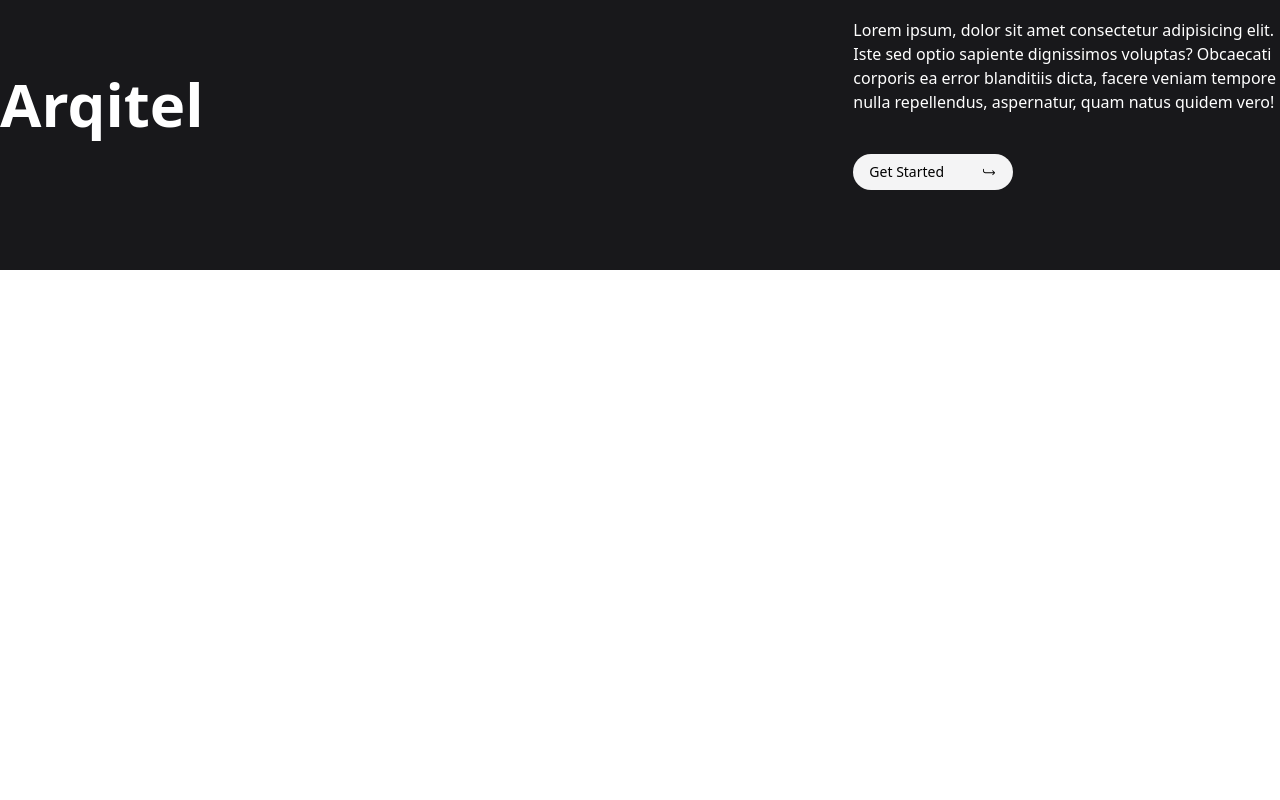
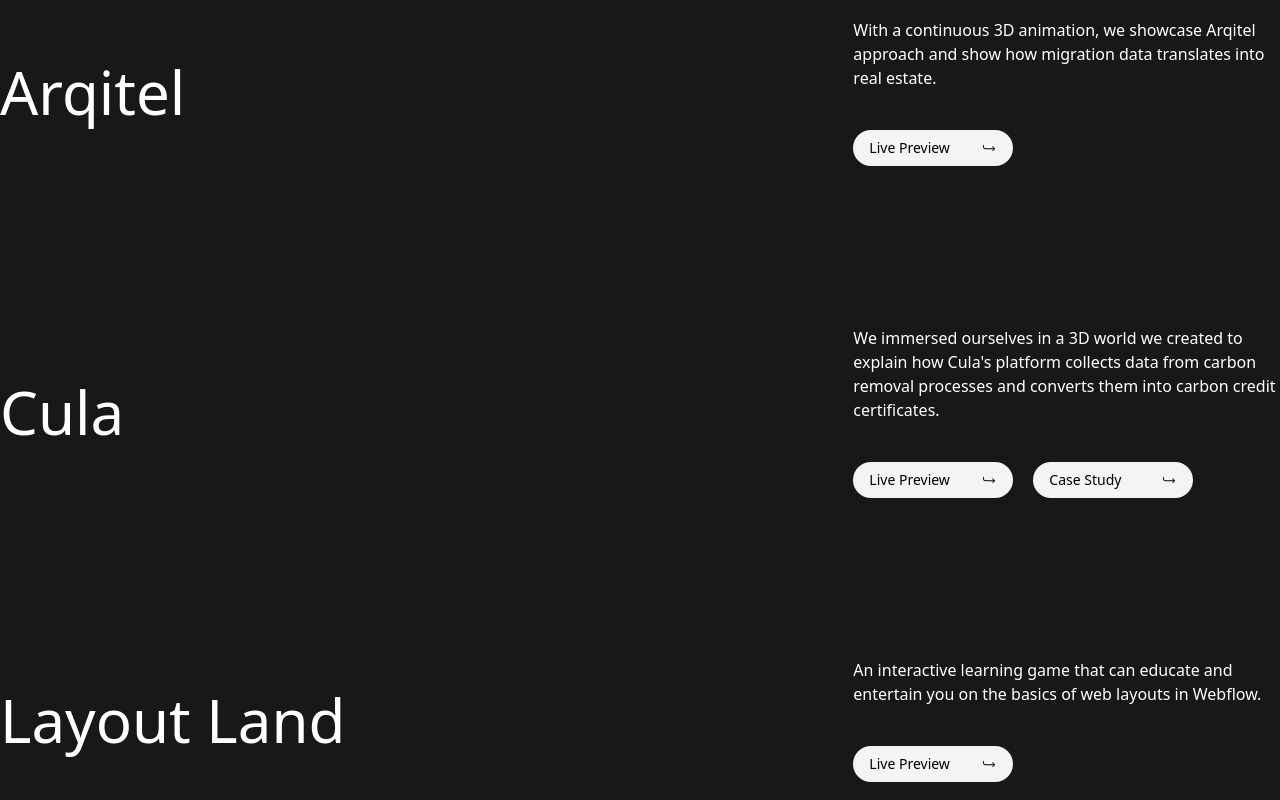
Before and after one commit to Lucky-Kashyap/Front-End-Domination-Create-Anything-with-Code, a React (Vite) app in the folder React JS Project - Refokus Clone/Refokus_Clone/: page / in a window 1280 px wide. Shown: the part 1240-2040 px from the top of the page. Before the commit the page ends 1510 px from the top, so only its background shows below. Built offline with nearby package versions, Linux system fonts and the light colour scheme.

Commit message:
products component

```diff
--- a/React JS Project - Refokus Clone/Refokus_Clone/src/components/Button.jsx
+++ b/React JS Project - Refokus Clone/Refokus_Clone/src/components/Button.jsx
@@ -1,9 +1,9 @@
 import React from "react";
 import { IoIosReturnRight } from "react-icons/io";
-const Button = () => {
+const Button = ({ title = "Get Started" }) => {
   return (
     <div className="w-40 px-4 py-2 cursor-pointer bg-zinc-100 flex justify-between items-center text-black rounded-full">
-      <span className="text-sm font-medium">Get Started</span>
+      <span className="text-sm font-medium">{title}</span>
       <IoIosReturnRight></IoIosReturnRight>
     </div>
   );
--- a/React JS Project - Refokus Clone/Refokus_Clone/src/components/Product.jsx
+++ b/React JS Project - Refokus Clone/Refokus_Clone/src/components/Product.jsx
@@ -1,19 +1,17 @@
 import React from "react";
 import Button from "./Button";
 
-const Product = () => {
+const Product = ({ val }) => {
   return (
     <div className="w-full py-20 text-white">
       <div className="max-w-screen-xl mx-auto flex justify-between items-center">
-        <h1 className="text-6xl capitalize font-semibold">arqitel</h1>
+        <h1 className="text-6xl capitalize font-medium">{val.title}</h1>
         <div className="w-1/3">
-          <p className="mb-10">
-            Lorem ipsum, dolor sit amet consectetur adipisicing elit. Iste sed
-            optio sapiente dignissimos voluptas? Obcaecati corporis ea error
-            blanditiis dicta, facere veniam tempore nulla repellendus,
-            aspernatur, quam natus quidem vero!
-          </p>
-          <Button />
+          <p className="mb-10">{val.description}</p>
+          <div className="flex items-center gap-5">
+            {val.live && <Button title="Live Preview" />}
+            {val.case && <Button title="Case Study" />}
+          </div>
         </div>
       </div>
     </div>
--- a/React JS Project - Refokus Clone/Refokus_Clone/src/components/Products.jsx
+++ b/React JS Project - Refokus Clone/Refokus_Clone/src/components/Products.jsx
@@ -4,13 +4,40 @@ import Product from "./Product";
 const Products = () => {
   const products = [
     {
-      url: "",
+      title: "arqitel",
+      description:
+        "With a continuous 3D animation, we showcase Arqitel approach and show how migration data translates into real estate.",
+      live: true,
+      case: false,
+    },
+    {
+      title: "cula",
+      description:
+        "We immersed ourselves in a 3D world we created to explain how Cula's platform collects data from carbon removal processes and converts them into carbon credit certificates.",
+      live: true,
+      case: true,
+    },
+    {
+      title: "layout land",
+      description:
+        "An interactive learning game that can educate and entertain you on the basics of web layouts in Webflow.",
+      live: true,
+      case: false,
+    },
+    {
+      title: "TTR",
+      description:
+        "We've created an interactive site using generative AI to allow users to engage with our thinking about Ai, industry trends and design.",
+      live: true,
+      case: false,
     },
   ];
 
   return (
     <div>
-      <Product />
+      {products.map((elem, index) => (
+        <Product val={elem} />
+      ))}
     </div>
   );
 };
```
Also changed, not shown: 1 other file (tests, documents, lock files or other folders).
